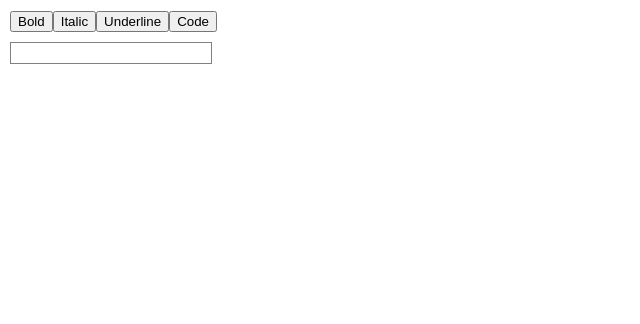
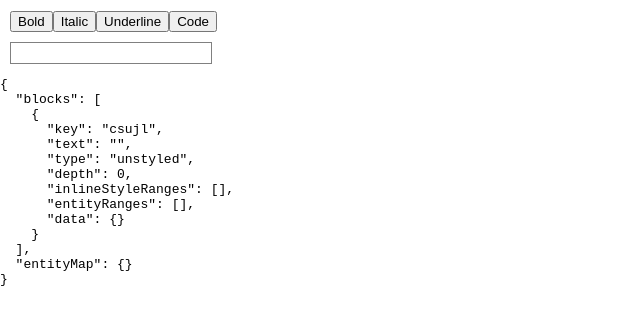
Before and after one commit to tumetus/draft-js-basics-course, a React (Create React App) app: page / in a window 1280 px wide. Shown: the top 324 px of the page, without its empty margins (0-640 px from the left). Built offline with nearby package versions, Linux system fonts and the light colour scheme.

Commit message:
Add raw json display

```diff
--- a/src/MyEditor.js
+++ b/src/MyEditor.js
@@ -1,5 +1,5 @@
 import React from 'react';
-import { Editor, EditorState, RichUtils } from 'draft-js';
+import { Editor, EditorState, RichUtils, convertToRaw } from 'draft-js';
 
 class MyEditor extends React.Component {
     editorStyles = {
@@ -24,6 +24,12 @@ class MyEditor extends React.Component {
         }
         return false;
     }
+    renderContentAsRawJson() {
+        const contentState = this.state.editorState.getCurrentContent();
+        const raw = convertToRaw(contentState);
+
+        return JSON.stringify(raw, null, 2);
+    }
     render() {
         return (
             <div>
@@ -40,6 +46,11 @@ class MyEditor extends React.Component {
                         handleKeyCommand={this.handleKeyCommand.bind(this)}
                     />
                 </div>
+                <div>
+                    <pre>
+                        {this.renderContentAsRawJson()}
+                    </pre>
+                </div>
             </div>
         );
     }
```
